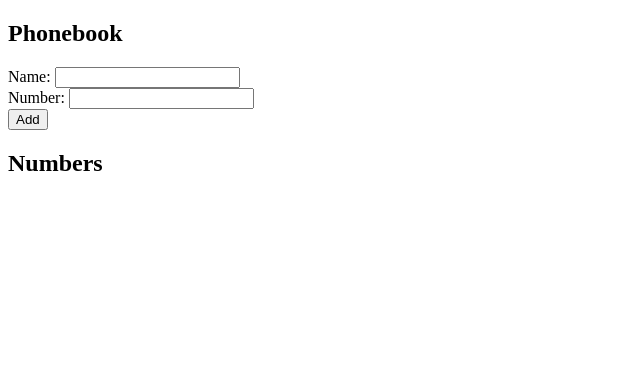
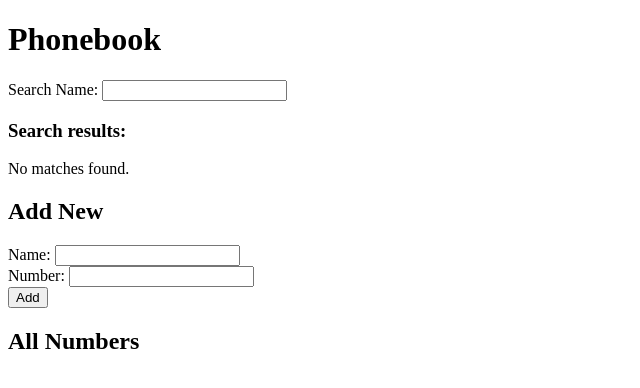
Before and after one commit to Rehnyk/Full-Stack-Open, a React (Vite) app in the folder part2/2-phonebook/: page / in a window 1280 px wide. Shown: the top 388 px of the page, without its empty margins (0-640 px from the left). Built offline with nearby package versions, Linux system fonts and the light colour scheme.

Commit message:
2.9 search

```diff
--- a/part2/2-phonebook/src/App.jsx
+++ b/part2/2-phonebook/src/App.jsx
@@ -1,7 +1,9 @@
-import { useState } from 'react';
+import {useState} from 'react';
 
 const App = () => {
     const [persons, setPersons] = useState([]);
+    const [searches, setSearches] = useState([]);
+    const [searchName, setSearchName] = useState('');
     const [newName, setNewName] = useState('');
     const [newNumber, setNewNumber] = useState('');
 
@@ -9,7 +11,7 @@ const App = () => {
     const addPerson = (event) => {
         event.preventDefault();
 
-        if(persons.some(person => person.name === newName)){
+        if (persons.some(person => person.name === newName)) {
             alert(`${newName} is already added to phonebook`);
         } else {
             const nameObj = {name: newName, number: newNumber};
@@ -29,9 +31,41 @@ const App = () => {
         setNewNumber(event.target.value);
     };
 
+    const handleSearchChange = (event) => {
+        console.log(event.target.value);
+        setSearchName(event.target.value);
+        searchNames(event.target.value);
+    };
+
+    const searchNames = (name) => {
+        const lowercaseSearchName = name.toLowerCase();
+        setSearches(
+            persons.filter(person =>
+                person.name.toLowerCase().startsWith(lowercaseSearchName)
+            )
+        );
+    };
+
         return (
             <div>
-            <h2>Phonebook</h2>
+                <h1>Phonebook</h1>
+
+                <div>
+                    Search Name: <input value={searchName} onChange={handleSearchChange}/>
+                </div>
+
+                <h3>Search results:</h3>
+                {searches.length === 0 ? (
+                    <p>No matches found.</p>
+                ) : (
+                    searches.map(search => (
+                        <div key={search.name}>
+                            {search.name} {search.number}
+                        </div>
+                    ))
+                )}
+
+                <h2>Add New</h2>
                 <form onSubmit={addPerson}>
                     <div>
                         Name: <input value={newName} onChange={handleNameChange}/>
@@ -43,7 +77,8 @@ const App = () => {
                         <button type="submit">Add</button>
                     </div>
                 </form>
-            <h2>Numbers</h2>
+
+                <h2>All Numbers</h2>
                 {persons.map(person =>
                     <div key={person.name}>
                         {person.name} {person.number}
```
Lines whose indentation alone changed are shown as unchanged.
